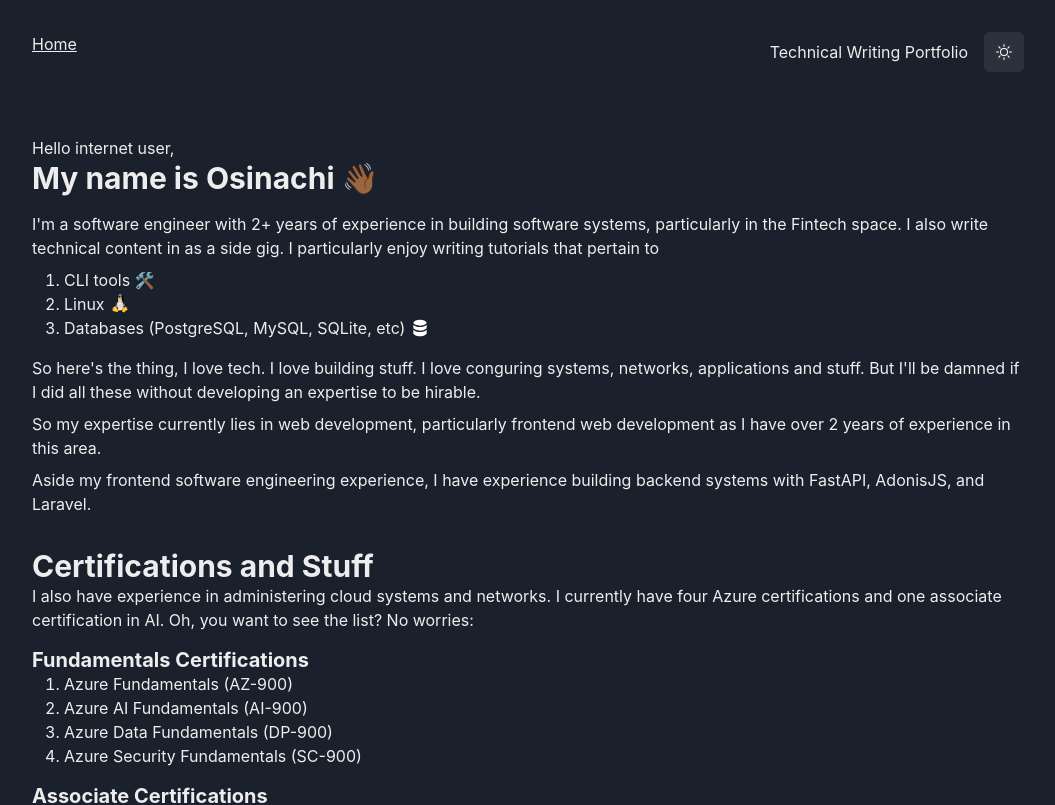
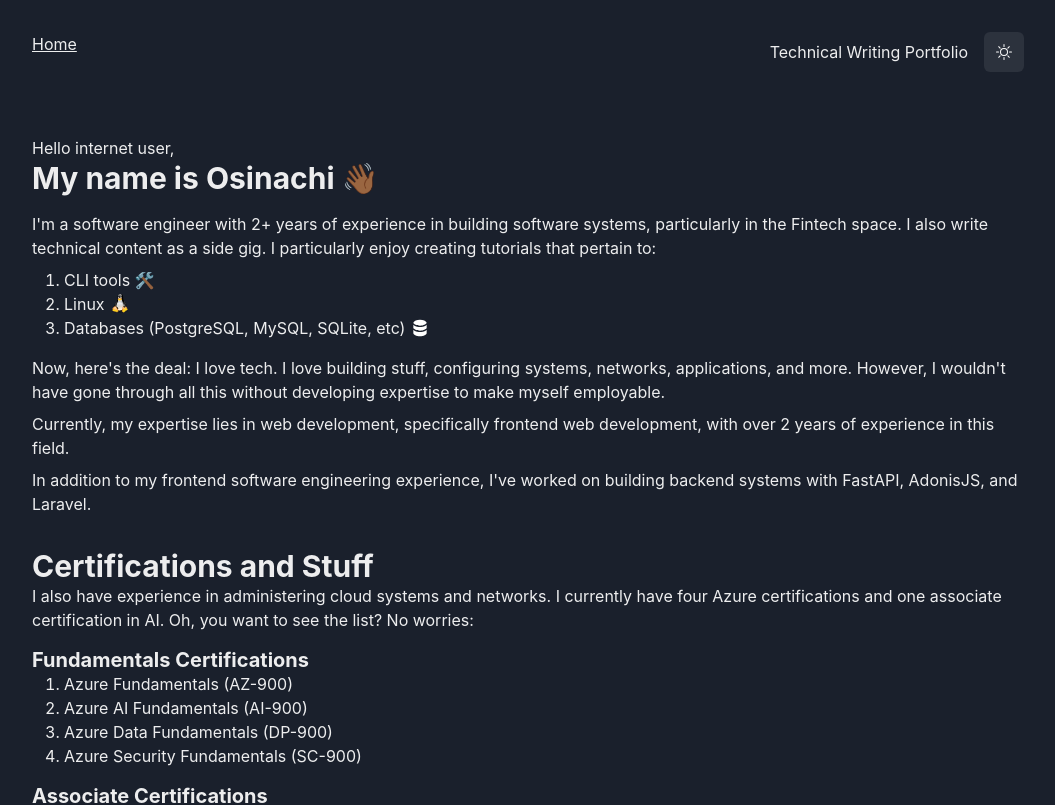
Before and after one commit to vicradon/portfolio-website, a Next.js app: page / in a window 1280 px wide. Shown: the top 805 px of the page, without its empty margins (112-1167 px from the left). Built offline with nearby package versions, Linux system fonts and the light colour scheme.

Commit message:
Fix typos

```diff
--- a/pages/index.tsx
+++ b/pages/index.tsx
@@ -13,7 +13,7 @@ import UnixSVG from "@/components/UnixSVG";
 
 export default function Home() {
   const { colorMode } = useColorMode();
-  console.log(colorMode);
+
   return (
     <HomeLayout>
       <Box mb={"2rem"}>
@@ -23,10 +23,7 @@ export default function Home() {
         </Heading>
 
         <Text mb={".5rem"}>
-          I'm a software engineer with 2+ years of experience in building
-          software systems, particularly in the Fintech space. I also write
-          technical content in as a side gig. I particularly enjoy writing
-          tutorials that pertain to
+          I'm a software engineer with 2+ years of experience in building software systems, particularly in the Fintech space. I also write technical content as a side gig. I particularly enjoy creating tutorials that pertain to:
         </Text>
 
         <OrderedList mb={4} marginLeft={"2rem"}>
@@ -65,19 +62,13 @@ export default function Home() {
         </OrderedList>
         <Box mb={8}>
           <Text mb={".5rem"}>
-            So here's the thing, I love tech. I love building stuff. I love
-            conguring systems, networks, applications and stuff. But I'll be
-            damned if I did all these without developing an expertise to be
-            hirable.
+            Now, here's the deal: I love tech. I love building stuff, configuring systems, networks, applications, and more. However, I wouldn't have gone through all this without developing expertise to make myself employable.
           </Text>
           <Text mb={".5rem"}>
-            So my expertise currently lies in web development, particularly
-            frontend web development as I have over 2 years of experience in
-            this area.
+            Currently, my expertise lies in web development, specifically frontend web development, with over 2 years of experience in this field.
           </Text>
           <Text mb={".5rem"}>
-            Aside my frontend software engineering experience, I have experience
-            building backend systems with FastAPI, AdonisJS, and Laravel.
+            In addition to my frontend software engineering experience, I've worked on building backend systems with FastAPI, AdonisJS, and Laravel.
           </Text>
         </Box>
 
```
